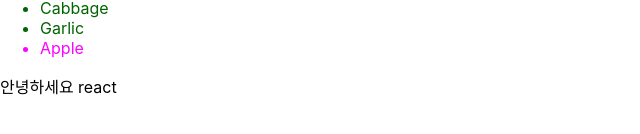
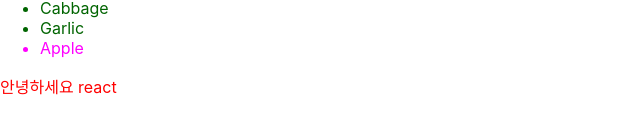
Before and after one commit to jdohun/react-study, a React (Create React App) app: page / in a window 1280 px wide. Shown: the part 420-554 px from the top of the page, without its empty margins (0-640 px from the left). Built offline with nearby package versions, Linux system fonts and the light colour scheme.

Commit message:
feat: props 전달 실습2

```diff
--- a/src/App.js
+++ b/src/App.js
@@ -1,4 +1,4 @@
-import logo from './logo.svg';
+// import logo from './logo.svg';
 import './App.css';
 import {MyApp} from './myComponents/MyApp'
 
--- a/src/myComponents/MyApp.js
+++ b/src/myComponents/MyApp.js
@@ -18,7 +18,7 @@
             <AboutPage/>
             <Profile/>
             <ShoppingList/>
-            <Hello name="react" />
+            <Hello name="react" color="red"/>
         </div>
     );
 }
--- a/src/myComponents/children/Hello.js
+++ b/src/myComponents/children/Hello.js
@@ -1,3 +1,3 @@
 export function Hello(props) {
-    return <div>안녕하세요 {props.name}</div>
+    return <div style={{color:props.color}}>안녕하세요 {props.name}</div>
 }
```
